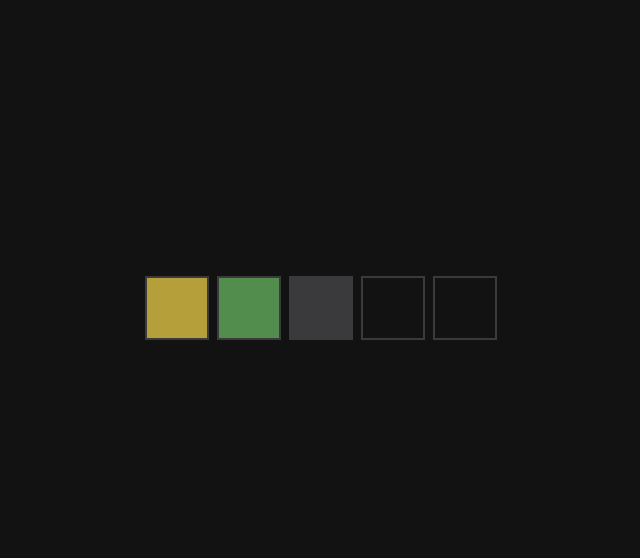
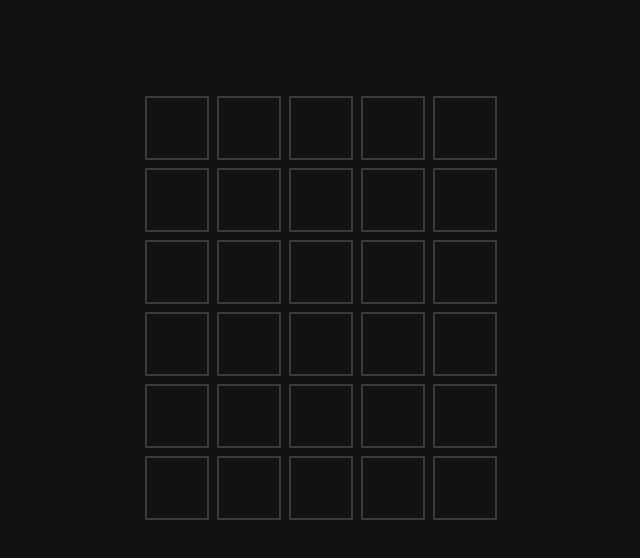
Before and after one commit to ArtemKhudiakov/wordlejs, a plain HTML site: page src/index.html in a window 1280 px wide. Shown: the whole page, without its empty margins (319-959 px from the left). Drawn offline with Linux system fonts and the light colour scheme.

Commit message:
feat game field

```diff
--- a/src/index.html
+++ b/src/index.html
@@ -7,13 +7,7 @@
 </head>
 <body class="root">
 <div id="game">
-  <div class="grid">
-    <div class="box wrong"></div>
-    <div class="box right"></div>
-    <div class="box empty"></div>
-    <div class="box"></div>
-    <div class="box"></div>
-  </div>
+
 </div>
 <script src="index.js"></script>
 </body>
--- a/src/index.js
+++ b/src/index.js
@@ -0,0 +1,28 @@
+function drawBox(container, row, col, letter = '') {
+    const box = document.createElement('div');
+    box.className = 'box';
+    box.id = `box${row}${col}`;
+    box.textContent = letter;
+
+    container.appendChild(box);
+    return box;
+}
+
+function drawGrid(container) {
+    const grid = document.createElement('div');
+    grid.className = 'grid';
+
+    for (let i = 0; i < 6; i++) {
+        for (let j = 0; j < 5; j++) {
+            drawBox(grid, i, j)
+        }
+    }
+    container.appendChild(grid)
+}
+
+function startup() {
+    const game = document.getElementById('game');
+    drawGrid(game)
+}
+
+startup();
```
